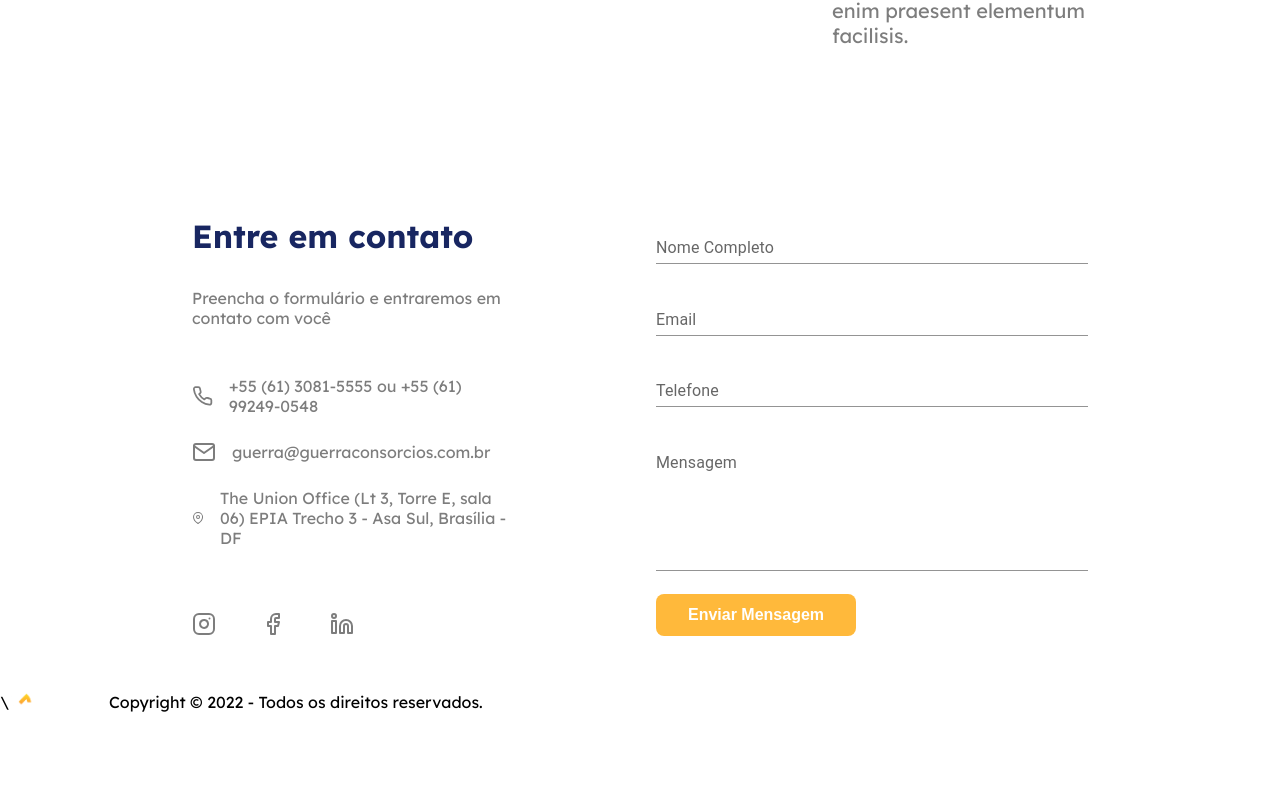
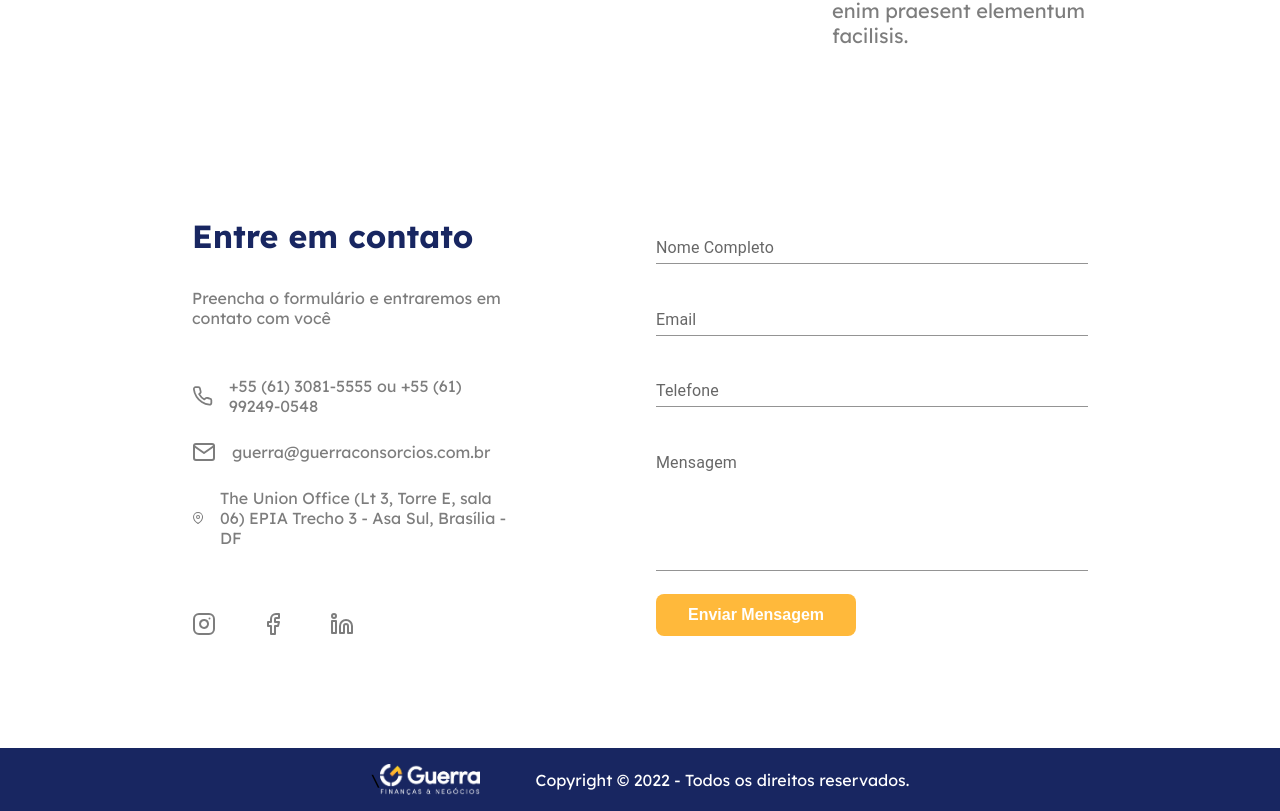
Before and after one commit to LeonardoRibas/finance-landing-page, a React (Create React App) app: page / in a window 1280 px wide. Shown: the part 1755-2566 px from the top of the page. Before the commit the page ends 2478 px from the top, so only its background shows below. Built offline with nearby package versions, Linux system fonts and the light colour scheme.

Commit message:
Estiliza Footer

```diff
--- a/src/components/Footer/styles.ts
+++ b/src/components/Footer/styles.ts
@@ -2,11 +2,22 @@ import styled from 'styled-components'
 
 export const Container = styled.div`
   display: flex;
+  justify-content: center;
+  align-items: center;
+  background: ${(props) => props.theme.color.secondary};
+  margin-top: 56px;
+  padding-top: 16px;
+  padding-bottom: 16px;
 `
 
 export const Logo = styled.img`
   width: 100px;
   height: 30.84px;
+  margin-right: 56px;
 `
 
-export const Text = styled.p``
+export const Text = styled.p`
+  font-size: 16px;
+  font-weight: 400;
+  color: ${(props) => props.theme.color.white};
+`
```
